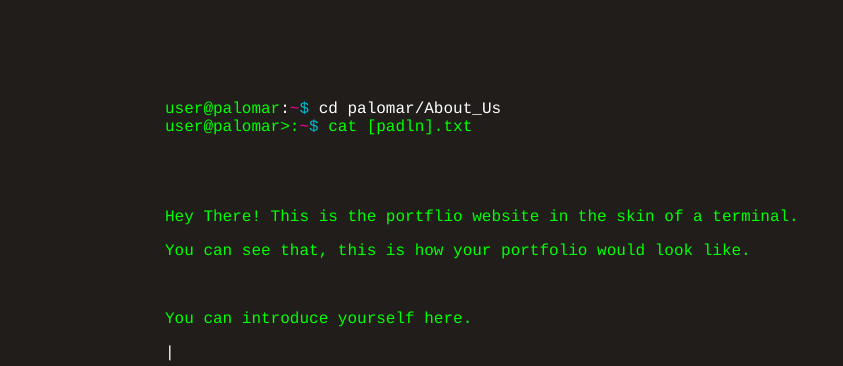
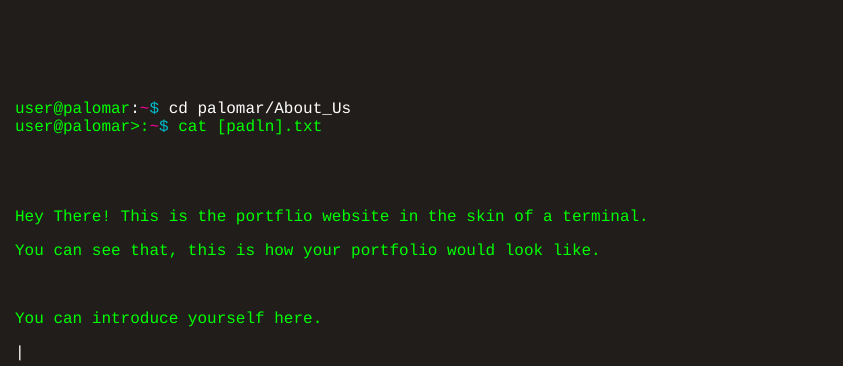
Before and after one commit to padln/palomar, a plain HTML site: page index.html in a window 1280 px wide. Shown: the whole page, without its empty margins (0-843 px from the left). Drawn offline with nearby package versions, Linux system fonts and the light colour scheme; a script that the page names is missing.

Commit message:
Update index.css

```diff
--- a/index.css
+++ b/index.css
@@ -5,7 +5,7 @@ body {
 #console {
 	font-family: courier, monospace;
 	color: #fff;
-	width:950px;
+	width:1250px;
 	margin-left:auto;
 	margin-right:auto;
 	margin-top:100px;
```
